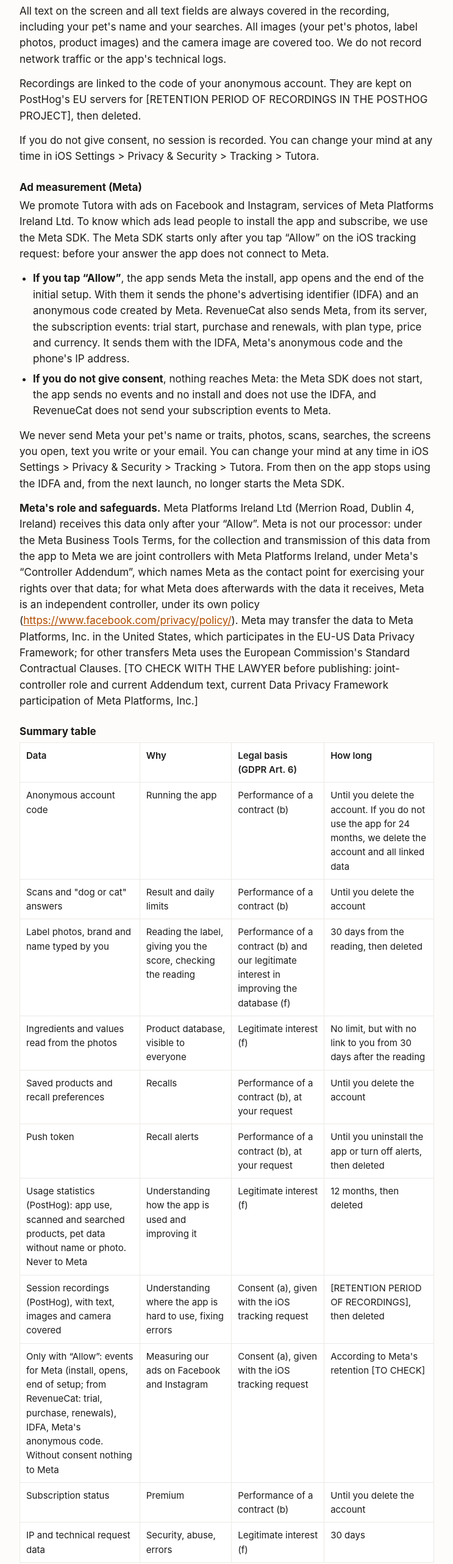
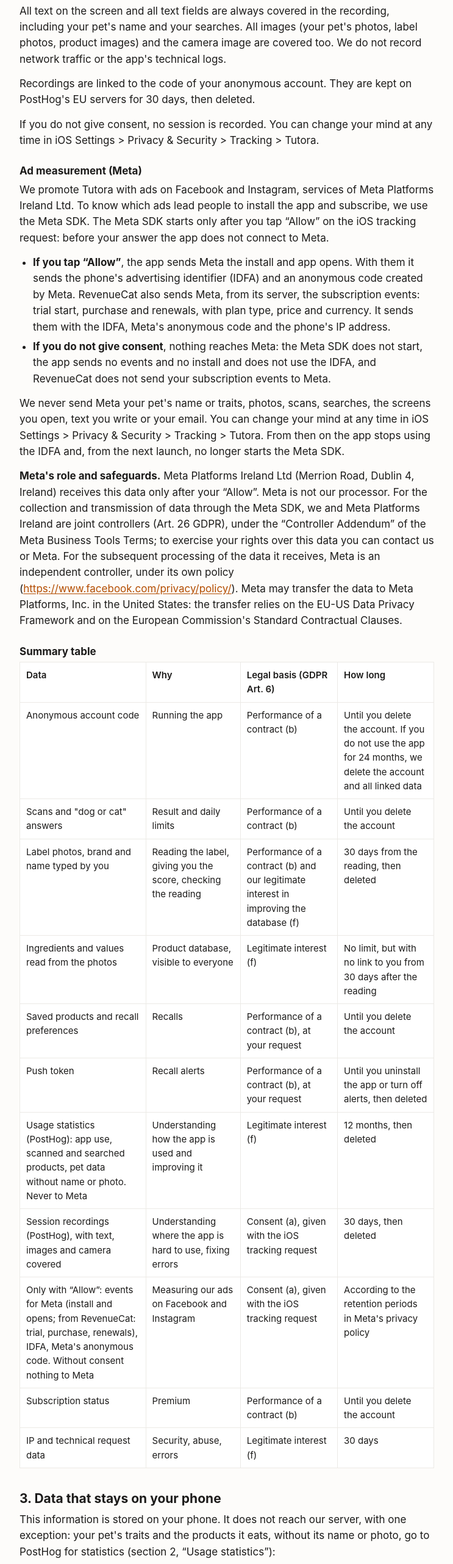
Before and after one commit to brothersmediaagency-spec/tutora-legal, a plain HTML site: page privacy/en/index.html in a window 1280 px wide. Shown: the part 2960-5524 px from the top of the page at 61% size, without its empty margins (268-1011 px from the left). Drawn offline with Linux system fonts and the light colour scheme.

Commit message:
BOZZA FINALE privacy IT/EN: registrazioni 30 giorni; Meta contitolare per raccolta e trasmissione via SDK, titolare autonomo dopo, DPF + clausole tipo; a Meta solo installazione e aperture. Da pubblicare subito prima dell'invio ad Apple (data da mettere)
Co-Authored-By: Claude Opus 5.5 <noreply@anthropic.com>

```diff
--- a/privacy/en/index.html
+++ b/privacy/en/index.html
@@ -71,17 +71,17 @@
 <h3>Session recording (only with your consent)</h3>
 <p>If you tap “Allow” on the iOS tracking request, PostHog (servers in the European Union) may record a random share of your app sessions: a sequence of images of the screens and of your taps. We use it to see where the app is hard to use and to fix bugs.</p>
 <p>All text on the screen and all text fields are always covered in the recording, including your pet's name and your searches. All images (your pet's photos, label photos, product images) and the camera image are covered too. We do not record network traffic or the app's technical logs.</p>
-<p>Recordings are linked to the code of your anonymous account. They are kept on PostHog's EU servers for [RETENTION PERIOD OF RECORDINGS IN THE POSTHOG PROJECT], then deleted.</p>
+<p>Recordings are linked to the code of your anonymous account. They are kept on PostHog's EU servers for 30 days, then deleted.</p>
 <p>If you do not give consent, no session is recorded. You can change your mind at any time in iOS Settings &gt; Privacy &amp; Security &gt; Tracking &gt; Tutora.</p>
 
 <h3>Ad measurement (Meta)</h3>
 <p>We promote Tutora with ads on Facebook and Instagram, services of Meta Platforms Ireland Ltd. To know which ads lead people to install the app and subscribe, we use the Meta SDK. The Meta SDK starts only after you tap “Allow” on the iOS tracking request: before your answer the app does not connect to Meta.</p>
 <ul>
-  <li><strong>If you tap “Allow”</strong>, the app sends Meta the install, app opens and the end of the initial setup. With them it sends the phone's advertising identifier (IDFA) and an anonymous code created by Meta. RevenueCat also sends Meta, from its server, the subscription events: trial start, purchase and renewals, with plan type, price and currency. It sends them with the IDFA, Meta's anonymous code and the phone's IP address.</li>
+  <li><strong>If you tap “Allow”</strong>, the app sends Meta the install and app opens. With them it sends the phone's advertising identifier (IDFA) and an anonymous code created by Meta. RevenueCat also sends Meta, from its server, the subscription events: trial start, purchase and renewals, with plan type, price and currency. It sends them with the IDFA, Meta's anonymous code and the phone's IP address.</li>
   <li><strong>If you do not give consent</strong>, nothing reaches Meta: the Meta SDK does not start, the app sends no events and no install and does not use the IDFA, and RevenueCat does not send your subscription events to Meta.</li>
 </ul>
 <p>We never send Meta your pet's name or traits, photos, scans, searches, the screens you open, text you write or your email. You can change your mind at any time in iOS Settings &gt; Privacy &amp; Security &gt; Tracking &gt; Tutora. From then on the app stops using the IDFA and, from the next launch, no longer starts the Meta SDK.</p>
-<p><strong>Meta's role and safeguards.</strong> Meta Platforms Ireland Ltd (Merrion Road, Dublin 4, Ireland) receives this data only after your “Allow”. Meta is not our processor: under the Meta Business Tools Terms, for the collection and transmission of this data from the app to Meta we are joint controllers with Meta Platforms Ireland, under Meta's “Controller Addendum”, which names Meta as the contact point for exercising your rights over that data; for what Meta does afterwards with the data it receives, Meta is an independent controller, under its own policy (<a href="https://www.facebook.com/privacy/policy/" rel="noopener">https://www.facebook.com/privacy/policy/</a>). Meta may transfer the data to Meta Platforms, Inc. in the United States, which participates in the EU-US Data Privacy Framework; for other transfers Meta uses the European Commission's Standard Contractual Clauses. [TO CHECK WITH THE LAWYER before publishing: joint-controller role and current Addendum text, current Data Privacy Framework participation of Meta Platforms, Inc.]</p>
+<p><strong>Meta's role and safeguards.</strong> Meta Platforms Ireland Ltd (Merrion Road, Dublin 4, Ireland) receives this data only after your “Allow”. Meta is not our processor. For the collection and transmission of data through the Meta SDK, we and Meta Platforms Ireland are joint controllers (Art. 26 GDPR), under the “Controller Addendum” of the Meta Business Tools Terms; to exercise your rights over this data you can contact us or Meta. For the subsequent processing of the data it receives, Meta is an independent controller, under its own policy (<a href="https://www.facebook.com/privacy/policy/" rel="noopener">https://www.facebook.com/privacy/policy/</a>). Meta may transfer the data to Meta Platforms, Inc. in the United States: the transfer relies on the EU-US Data Privacy Framework and on the European Commission's Standard Contractual Clauses.</p>
 
 <h3>Summary table</h3>
 <div class="table-wrap"><table>
@@ -96,8 +96,8 @@ and recall preferences
 </td><td>Recalls</td><td>Performance of a contract (b), at your request</td><td>Until you delete the account</td></tr>
 <tr><td>Push token</td><td>Recall alerts</td><td>Performance of a contract (b), at your request</td><td>Until you uninstall the app or turn off alerts, then deleted</td></tr>
 <tr><td>Usage statistics (PostHog): app use, scanned and searched products, pet data without name or photo. Never to Meta</td><td>Understanding how the app is used and improving it</td><td>Legitimate interest (f)</td><td>12 months, then deleted</td></tr>
-<tr><td>Session recordings (PostHog), with text, images and camera covered</td><td>Understanding where the app is hard to use, fixing errors</td><td>Consent (a), given with the iOS tracking request</td><td>[RETENTION PERIOD OF RECORDINGS], then deleted</td></tr>
-<tr><td>Only with “Allow”: events for Meta (install, opens, end of setup; from RevenueCat: trial, purchase, renewals), IDFA, Meta's anonymous code. Without consent nothing to Meta</td><td>Measuring our ads on Facebook and Instagram</td><td>Consent (a), given with the iOS tracking request</td><td>According to Meta's retention [TO CHECK]</td></tr>
+<tr><td>Session recordings (PostHog), with text, images and camera covered</td><td>Understanding where the app is hard to use, fixing errors</td><td>Consent (a), given with the iOS tracking request</td><td>30 days, then deleted</td></tr>
+<tr><td>Only with “Allow”: events for Meta (install and opens; from RevenueCat: trial, purchase, renewals), IDFA, Meta's anonymous code. Without consent nothing to Meta</td><td>Measuring our ads on Facebook and Instagram</td><td>Consent (a), given with the iOS tracking request</td><td>According to the retention periods in Meta's privacy policy</td></tr>
 <tr><td>Subscription status</td><td>Premium</td><td>Performance of a contract (b)</td><td>Until you delete the account</td></tr>
 <tr><td>IP and technical request data</td><td>Security, abuse, errors</td><td>Legitimate interest (f)</td><td>30 days</td></tr>
 </tbody>
```
Also changed, not shown: privacy/index.html (+5 -5 lines).
